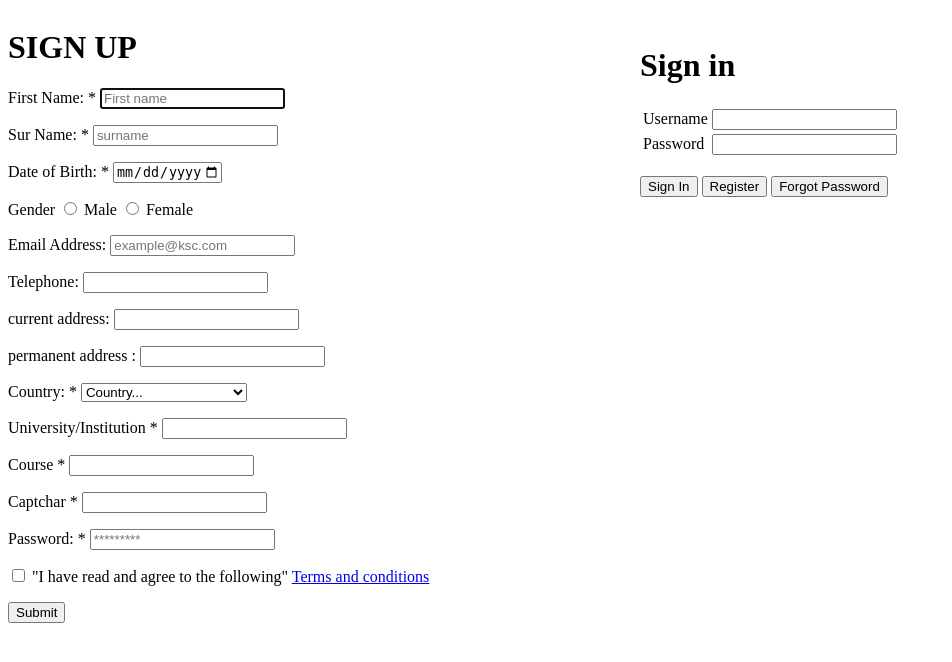
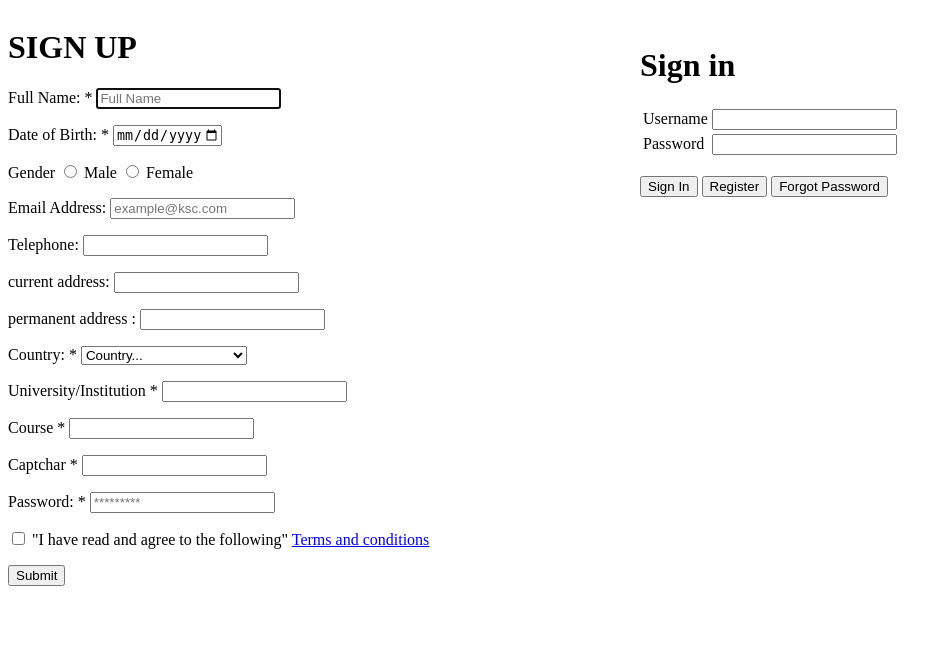
Before and after one commit to knowledge-sharing-campaign/site, a Flask app: page /register in a window 1280 px wide. Shown: the top 662 px of the page, without its empty margins (0-952 px from the left). Run offline with Flask 2, Linux system fonts and the light colour scheme.

Commit message:
Alvares.Rimsky | placeholder|email sample,fullname

```diff
--- a/app/app_core/templates/registration.html
+++ b/app/app_core/templates/registration.html
@@ -13,13 +13,8 @@
     <div style="float:left; width:50%;">
         <h1>SIGN UP</h1>
         <p>
-            <label for="firstname">First Name: <span class="required">*</span></label>
-            <input type="text" id="firstname" name="firstname" value="" placeholder="First name" required="required" autofocus="autofocus" />
-            <br>
-        </p>
-        <p>
-            <label for="firstname">Sur Name: <span class="required">*</span></label>
-            <input type="text" id="surname" name="surname" value="" placeholder="surname" required="required" autofocus="autofocus" />
+            <label for="fullname">Full Name: <span class="required">*</span></label>
+            <input type="text" id="fullname" name="fullname" value="" placeholder="Full Name" required="required" autofocus="autofocus" />
             <br>
         </p>
         <p>
```
